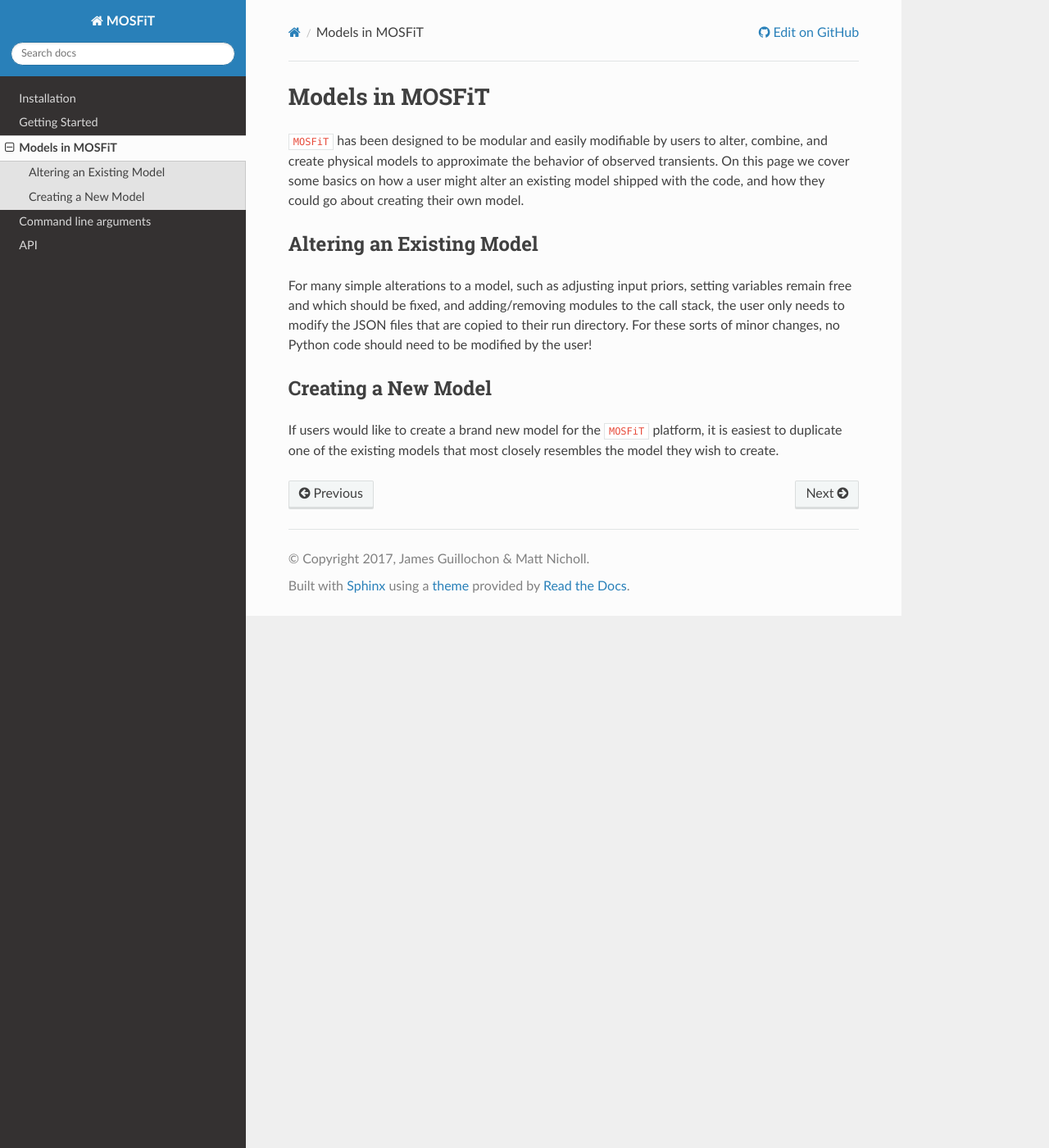
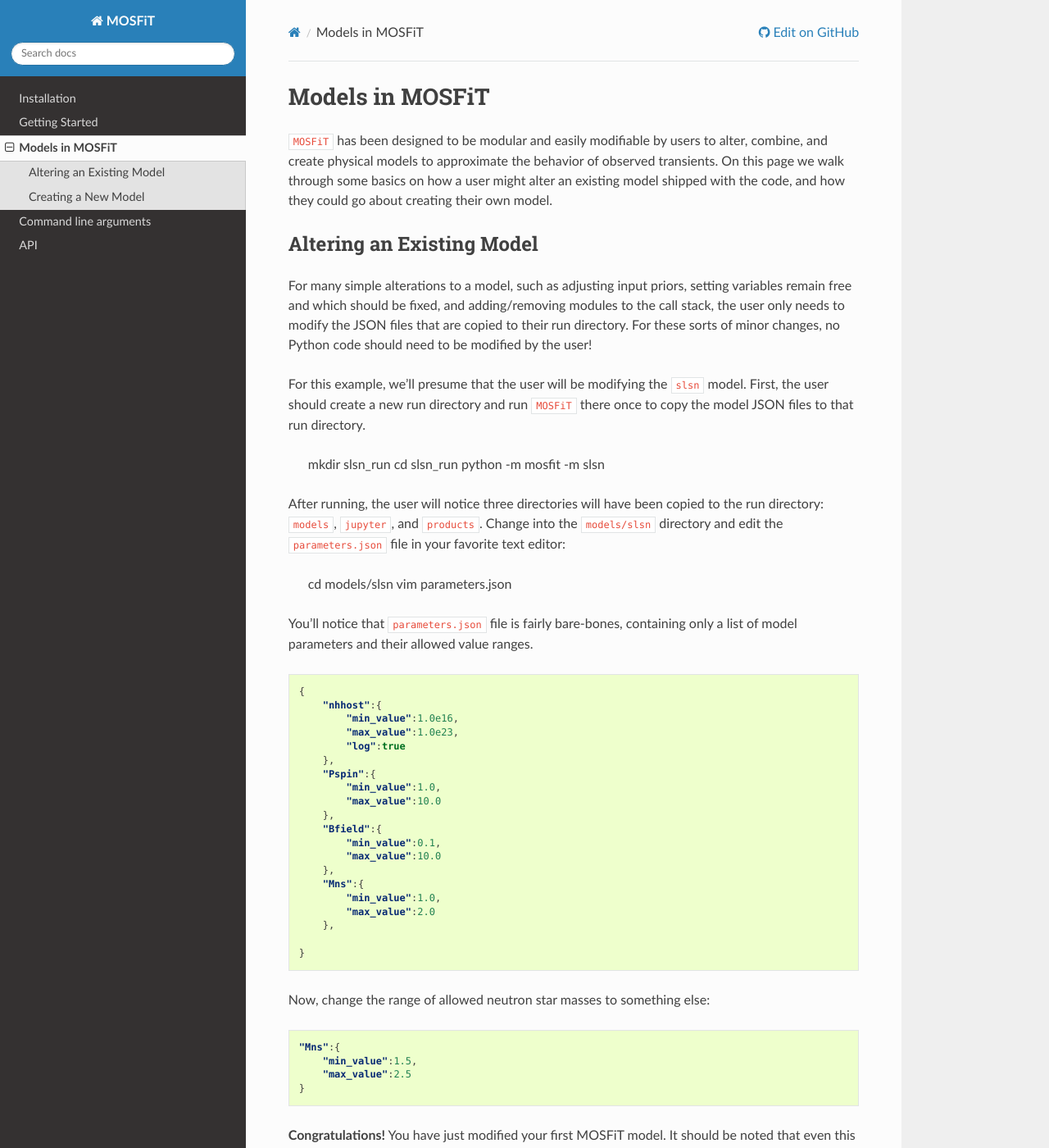
Before and after one commit to guillochon/MOSFiT, a Sphinx documentation site: the page built from docs/models.rst, in a window 1280 px wide and 1400 px high. Shown: the whole window at 82% size. Built offline with Sphinx 7.4.7 and the Read the Docs theme 2.0.0, drawn with Linux system fonts in a browser that asks for light colours; the version number could not be read and is left out; some of the changed text lies outside the part shown.

Commit message:
Update models.rst

```diff
--- a/docs/models.rst
+++ b/docs/models.rst
@@ -5,7 +5,7 @@
 
 ``MOSFiT`` has been designed to be modular and easily modifiable by users
 to alter, combine, and create physical models to approximate the behavior
-of observed transients. On this page we cover some basics on how a user
+of observed transients. On this page we walk through some basics on how a user
 might alter an existing model shipped with the code, and how they could
 go about creating their own model.
 
@@ -20,6 +20,61 @@
 their run directory. For these sorts of minor changes, no Python code should need to
 be modified by the user!
 
+For this example, we'll presume that the user will be modifying the ``slsn`` model.
+First, the user should create a new run directory and run ``MOSFiT`` there once
+to copy the model JSON files to that run directory.
+
+    mkdir slsn_run
+    cd slsn_run
+    python -m mosfit -m slsn
+
+After running, the user will notice three directories will have been copied to the run
+directory: ``models``, ``jupyter``, and ``products``. Change into the ``models/slsn`` directory
+and edit the ``parameters.json`` file in your favorite text editor:
+
+    cd models/slsn
+    vim parameters.json
+
+You'll notice that ``parameters.json`` file is fairly bare-bones, containing only a list
+of model parameters and their allowed value ranges.
+
+.. code-block:: json
+
+    {
+        "nhhost":{
+            "min_value":1.0e16,
+            "max_value":1.0e23,
+            "log":true
+        },
+        "Pspin":{
+            "min_value":1.0,
+            "max_value":10.0
+        },
+        "Bfield":{
+            "min_value":0.1,
+            "max_value":10.0
+        },
+        "Mns":{
+            "min_value":1.0,
+            "max_value":2.0
+        },
+
+    }
+
+Now, change the range of allowed neutron star masses to something else:
+
+.. code-block:: json
+
+    "Mns":{
+        "min_value":1.5,
+        "max_value":2.5
+    }
+
+**Congratulations!** You have just modified your first MOSFiT model. It should be
+noted that even this very minor change, which affects the range of a single parameter,
+would generate a completely different model hash than the default model, distinguishing
+it from any other models that might have been uploaded by other users using the default settings.
+
 Creating a New Model
 --------------------
 
```
